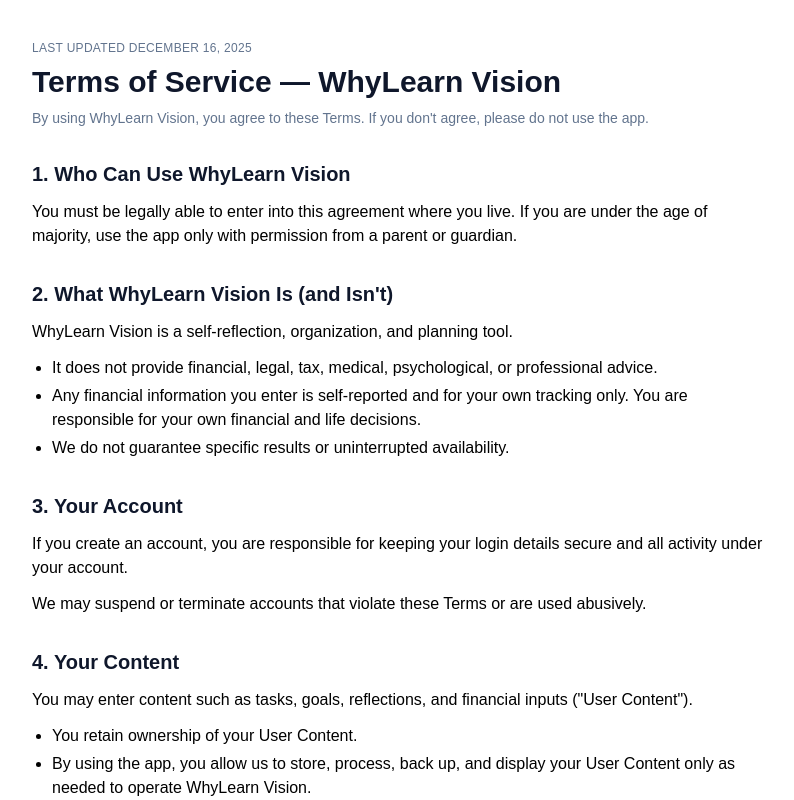
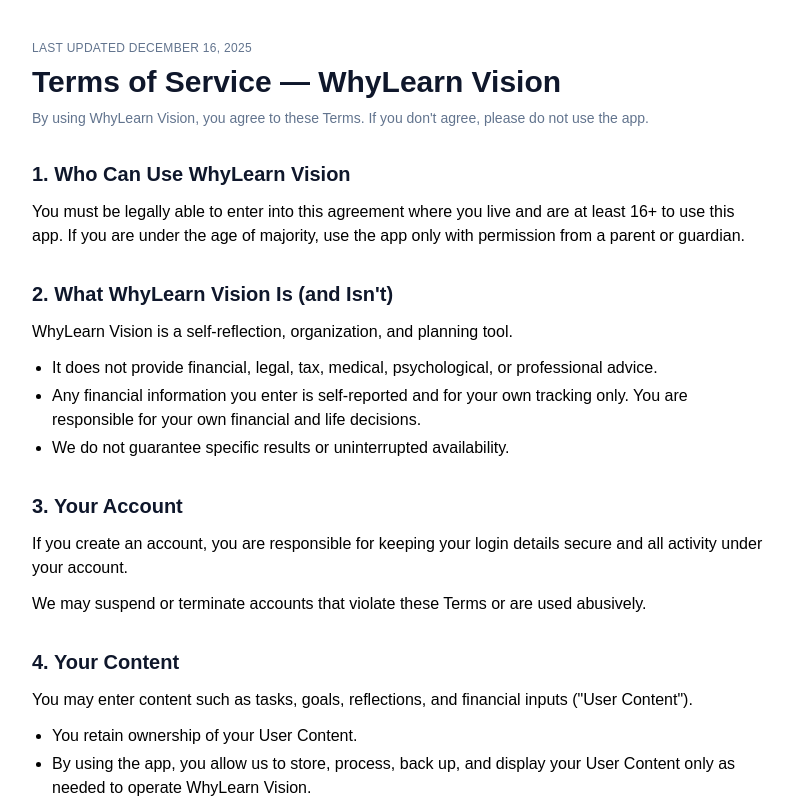
Before and after one commit to mattpweiler/whylearn-vision, a Next.js app: page /terms in a window 1280 px wide. Shown: the top 800 px of the page, without its empty margins (240-1034 px from the left). Built offline with nearby package versions, Linux system fonts and the light colour scheme; no server answers.

Commit message:
update terms

```diff
--- a/app/terms/page.tsx
+++ b/app/terms/page.tsx
@@ -20,7 +20,7 @@
       <section className="space-y-3">
         <h2 className="text-xl font-semibold text-slate-900">1. Who Can Use WhyLearn Vision</h2>
         <p>
-          You must be legally able to enter into this agreement where you live. If you are under the age of majority,
+          You must be legally able to enter into this agreement where you live and are at least 16+ to use this app. If you are under the age of majority,
           use the app only with permission from a parent or guardian.
         </p>
       </section>
```
